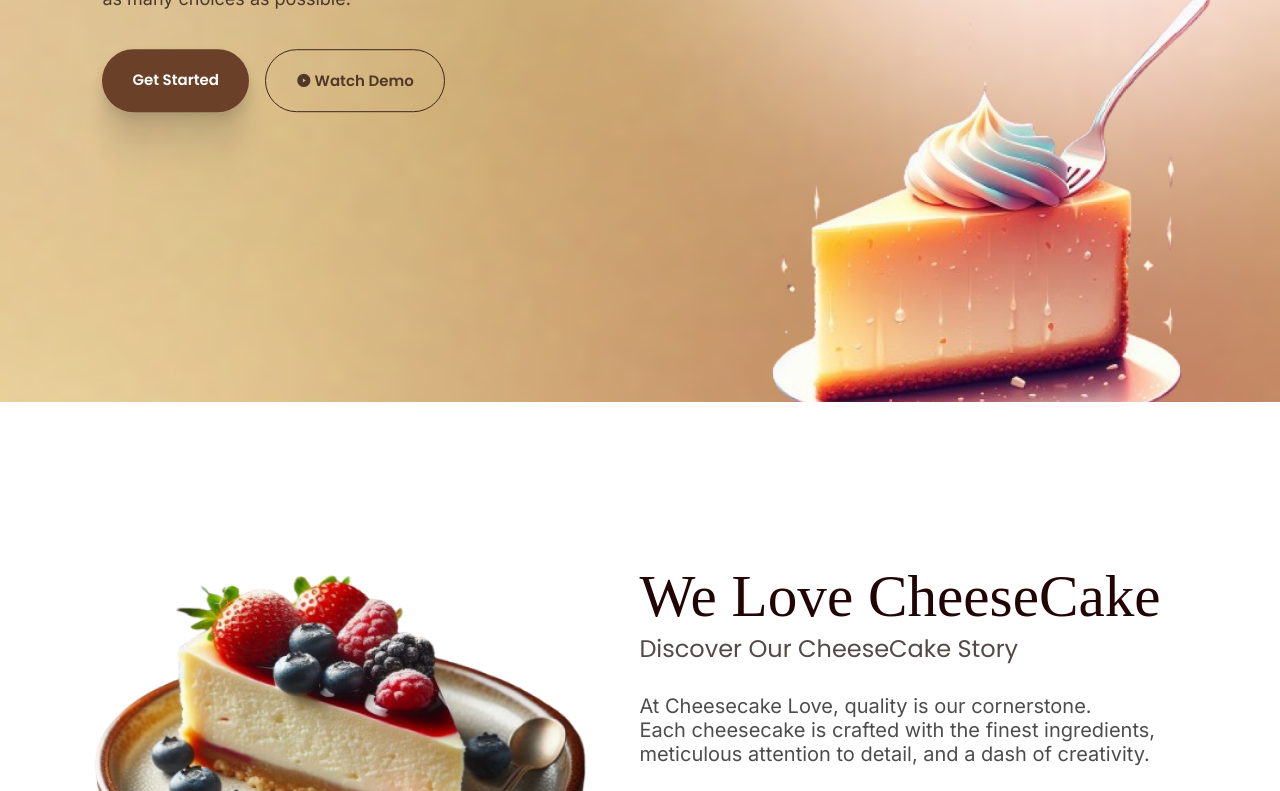
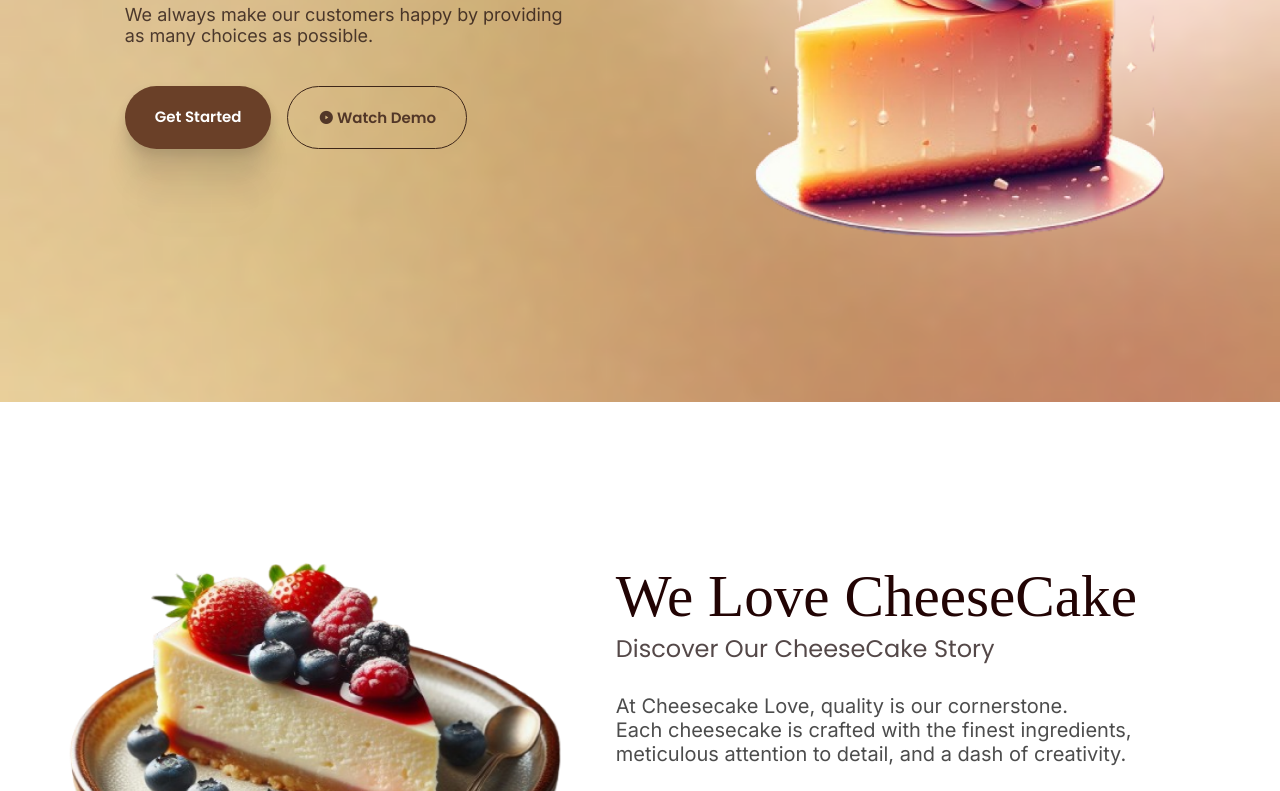
Before and after one commit to davistheweb/Cheese-Cakes, a plain HTML site: page index.html in a window 1280 px wide. Shown: the part 398-1189 px from the top of the page. Drawn offline with nearby package versions, Linux system fonts and the light colour scheme; a web font is replaced by a local one.

Commit message:
home responsive

```diff
--- a/asset/css/style.css
+++ b/asset/css/style.css
@@ -371,13 +371,20 @@
         background-size:cover ;
         width: 100%;
         height: 100vh;
+        row-gap: 2rem;
+        padding-top: var(--mb-2-5);
+        align-items: center;
+        justify-content: center;
 
 
     }
 
+    .container{
+        display: grid;
+        position: relative;
+    }
 
-
-  /*    .container-home {
+      .container-home {
         transform: translateY(11.5rem);
     }
 
@@ -426,8 +433,13 @@
         color: #523728;
         cursor: pointer;
     }
- */
 
+    .home-image img{
+        width: 600px;
+        height: 600px;
+
+
+    }
 
 
     #about{
@@ -509,47 +521,150 @@
 
     .about-link:hover{
         transform: translateY(-.45rem);
+
+
+    }
+
+    @media screen and (max-width:389px) {
+
+        .home{
+            height: 110vh;
+        }
+
+        .home-title{
+            font-size: 1.3rem;
+            font-weight: var(--font-medium);
+        }
+
+        .home-title-info{
+            font-size: 11px;
+        }
+
+        .get-started,
+        .watch-video{
+            padding: 10px 12px;
+            font-size: 12px;
+        }
+
+        .home-image .home__img{
+            width: 100%;
+            height: 320px;
+            transform: translateY(10rem);
+            margin-left: -3rem;
+        }
+    }
+
+    @media screen and (min-width:390px) {
+        .home{
+            height: 140vh;
+        }
+
+        .home-title{
+            font-size: 1.9rem;
+        }
+        .home-title-info{
+            font-size: 13px;
+        }
+
+        .get-started,
+        .watch-video
+        {
+            padding: 13px 15px;
+            font-size: 12px;
+        }
+
+        .home-image .home__img{
+            width: 400px;
+            height: 390px;
+            transform: translateY(8rem);
+            margin-left: -5rem;
+        }
+    }
+
+    @media screen and (min-width:490px) {
+
+        .home{
+            height: 130vh;
+        }
+
+        .home-title{
+            font-size: 2.3rem;
+        }
+        .home-title-info{
+            font-size: 13px;
+        }
+
+        .get-started,
+        .watch-video
+        {
+            padding: 9px 12px;
+            font-size: 13px;
+        }
+
+        .home-image .home__img{
+            width: 470px;
+            height: 460px;
+            transform: translateY(5.9rem);
+            margin-left:-6rem;
+        }
+
+    }
+
+    @media screen and (min-width:580px) {
+
+        .home{
+            height: 140vh;
+        }
+
+        .container-home{
+            justify-content: center;
+            align-items: center;
+            margin-left: 3rem;
+        }
+
+        .home-title{
+            font-size: 2.88rem;
+        }
+
+        .home-title-info{
+            font-size: 17px;
+        }
+
+        .get-started,
+        .watch-video {
+            padding: 13px 15px;
+            font-size: 14px;
+        }
+
+        .home-image .home__img{
+            transform: translateX(4rem);
+            transform: translateY(7rem);
+            width: 500px;
+
+        }
+
+
     }
 
 
 
-    @media screen and (min-width:921px) {
+    @media screen and (min-width:768px) {
 
-        body{
-            height: 109vh;
+        section{
+            padding: 0;
         }
 
-        .logo {
-            margin-left: 1.4rem;
-        }
-
-
-        .nav__toggle{
-            display: none;
-        }
-
-        .home-info .home-title {
-            font-size: 4rem;
-            color: var(--home-text-color);
-            font-weight: var(--font-smaller);
-            font-family: var(--accent-font);
-
-        }
-
-    }
-
-    @media screen and (min-width:768px) {
 
 
     .container{
         grid-template-columns: repeat(2, 1fr);
         column-gap: 2rem;
-        transform: translateY(.7rem);
+        transform: translateY(5rem);
 
     }
 
     .container-home {
-        transform: translateY(11.5rem);
+        transform: translateY(15.5rem);
 
     }
 
@@ -599,15 +714,51 @@
         cursor: pointer;
     }
 
+    .home-image .home__img{
+        transform: translateY(16rem);
 
-    .home-image img{
-        transform: translateY(10rem);
         width: 400px;
         height: 390px;
+    }
+
+}
+    @media screen and (min-width:921px) {
 
 
+
+        .logo {
+            margin-left: 1.4rem;
+        }
+
+
+        .nav__toggle{
+            display: none;
+        }
+
+        .home{
+            height: 100vh;
+        }
+
+        .container{
+            grid-template-columns: repeat(2, 1fr);
+            column-gap: 2rem;
+            transform: translateY(5rem);
+
+        }
+
+        .container-home {
+            transform: translateY(15.5rem);
+
+        }
+        .home-info .home-title {
+            font-size: 4rem;
+            color: var(--home-text-color);
+            font-weight: var(--font-smaller);
+            font-family: var(--accent-font);
+
+        }
+
     }
-}
 
 @media screen and (min-width: 1124px) {
 
@@ -619,6 +770,9 @@
         display: none;
     }
 
+    section{
+        padding: 0 6%;
+    }
     .home{
         background:url(/asset/img/MAIN\ BG.png);
         background-repeat: no-repeat;
@@ -632,18 +786,20 @@
     .container-home{
         transform: translateY(11.5rem);
     }
+
     .container{
-
-
-        grid-template-columns: repeat(1, 1fr);
+        display: grid;
+        grid-gap: 2rem;
+        transform: translateY(3rem);
 
     }
 
-    .home-title {
-        font-size: 4.125rem;
+    .home-info .home-title {
+        font-size: 4rem;
         color: var(--home-text-color);
         font-weight: var(--font-smaller);
         font-family: var(--accent-font);
+        width: 150%;
         /* line-height: 120%; */
     }
 
@@ -684,18 +840,17 @@
         color: #523728;
         cursor: pointer;
     }
-    .home-image img{
+
+    .home-image .home__img{
         width: 600px;
         height: 600px;
-        z-index: 999;
-
-
-        transform: translateX(35rem);
+        transform: translateX(5rem);
+        margin-top: 5rem;
 
     }
-    .home-img{
+    .home-image{
+       padding: 0 1%;
 
-        transform: translateY(-20rem);
     }
 
 }
--- a/asset/js/script.js
+++ b/asset/js/script.js
@@ -94,7 +94,7 @@ window.onscroll = () => {
   ScrollReveal({
     origin:'top',
     distance:'80px',
-    duration:1700,
+    duration:1400,
     delay:200,
     reset:'true',
     });
--- a/index.html
+++ b/index.html
@@ -58,7 +58,7 @@
                 </div>
             </div>
             <div class="home-image">
-                <img src="asset/img/Main Image (Home).png" alt="">
+                <img src="asset/img/Main Image (Home).png" class="home__img" alt="">
             </div>
         </div>
     </section>
```
